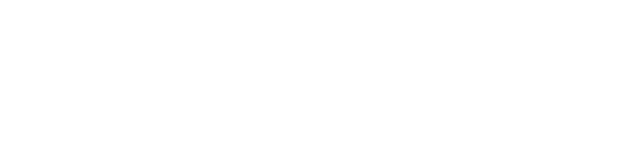
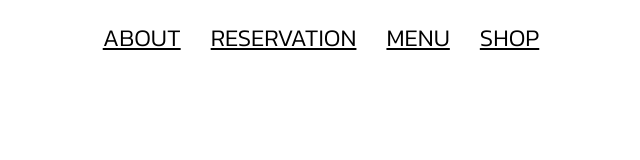
Before and after one commit to imhemantchaubey-zz/restaurant-landing-page, a plain HTML site: page docs/index.html in a window 1280 px wide. Shown: the whole page, without its empty margins (319-959 px from the left). Drawn offline with nearby package versions, Linux system fonts and the light colour scheme.

Commit message:
added the navbar

```diff
--- a/docs/index.html
+++ b/docs/index.html
@@ -10,6 +10,23 @@
 </head>
 <body>
 
+  <nav>
+    <ul class="nav-flex-row">
+      <li class="nav-item">
+        <a href="#about">About</a>
+      </li>
+      <li class="nav-item">
+        <a href="#reservation">Reservation</a>
+      </li>
+      <li class="nav-item">
+        <a href="#menu">Menu</a>
+      </li>
+      <li class="nav-item">
+        <a href="#shop">Shop</a>
+      </li>
+    </ul>
+  </nav>
+
   <script src="https://cdn.jsdelivr.net/npm/bootstrap@5.2.0/dist/js/bootstrap.bundle.min.js" integrity="sha384-A3rJD856KowSb7dwlZdYEkO39Gagi7vIsF0jrRAoQmDKKtQBHUuLZ9AsSv4jD4Xa" crossorigin="anonymous"></script>
 </body>
 </html>
--- a/docs/style.css
+++ b/docs/style.css
@@ -3,3 +3,27 @@
 *{
   font-family: 'Kanit', sans-serif;
 }
+
+.nav-flex-row {
+  display: flex;
+  flex-direction: row;
+  justify-content: center;
+  position: absolute;
+  z-index: 100;
+  left: 0;
+  width: 100%;
+  padding: 0;
+}
+
+.nav-flex-row li {
+  text-decoration: none;
+  list-style-type: none;
+  padding: 20px 15px;
+}
+
+.nav-flex-row li a {
+  color: #000000;
+  font-size: 1.5em;
+  text-transform: uppercase;
+  font-weight: 300;
+}
```
